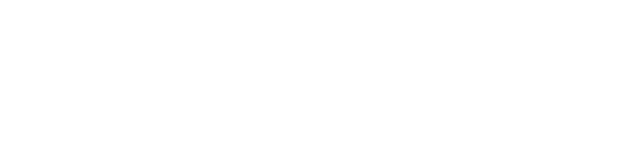
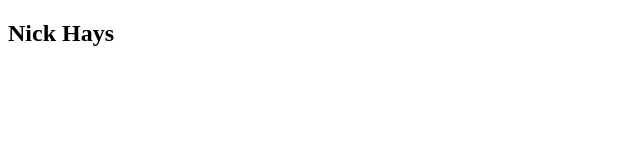
Before and after one commit to nhays666/foobar, a plain HTML site: page index.html in a window 1280 px wide. Shown: the whole page, without its empty margins (0-640 px from the left). Drawn offline with Linux system fonts and the light colour scheme.

Commit message:
updated h2 with my name

```diff
--- a/index.html
+++ b/index.html
@@ -6,6 +6,6 @@
     <title>Document</title>
 </head>
 <body>
-    <h2></h2>
+    <h2>Nick Hays</h2>
 </body>
 </html>
```
